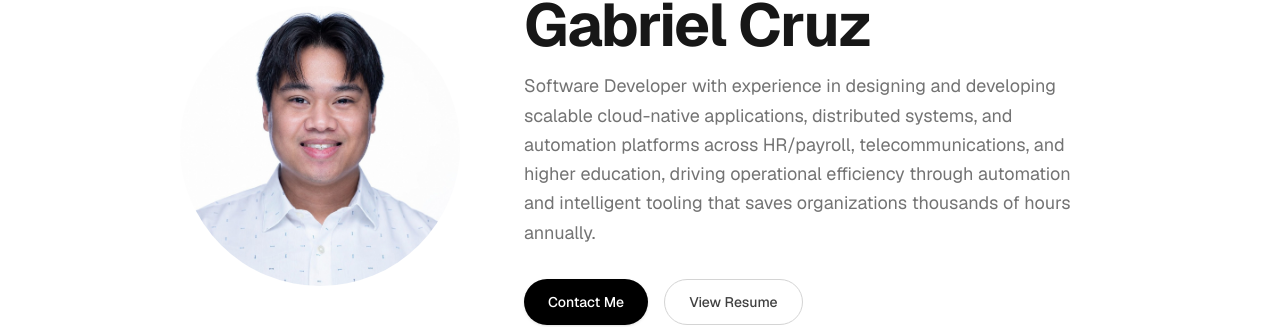
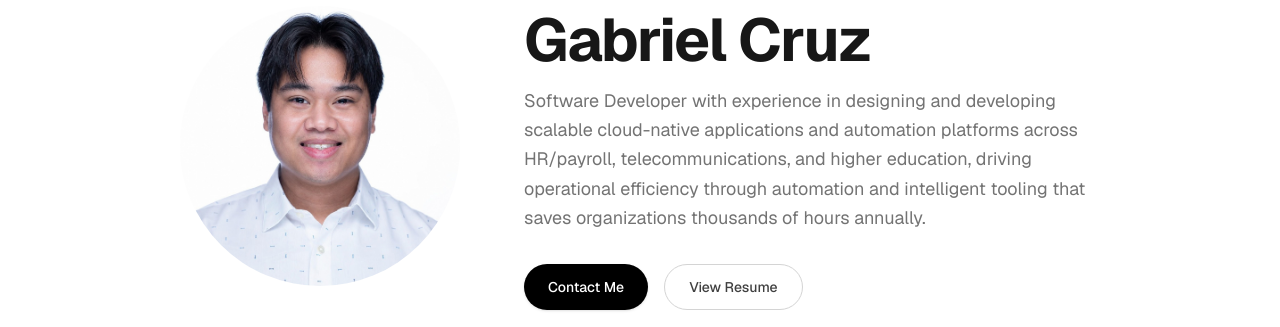
Before and after one commit to gabrielzurc10/personal-page, a Next.js app in the folder frontend/: page / in a window 1280 px wide. Shown: the part 286-613 px from the top of the page. Built offline with nearby package versions, Linux system fonts and the light colour scheme; no server answers.

Commit message:
fix hero

```diff
--- a/frontend/src/components/Hero.tsx
+++ b/frontend/src/components/Hero.tsx
@@ -25,8 +25,8 @@ export default function Hero() {
           </h1>
           <p className="mb-8 max-w-xl text-lg leading-relaxed text-neutral-500 dark:text-neutral-400">
             Software Developer with experience in designing and
-            developing scalable cloud-native applications, distributed systems,
-            and automation platforms across HR/payroll, telecommunications, and
+            developing scalable cloud-native applications and
+            automation platforms across HR/payroll, telecommunications, and
             higher education, driving operational efficiency through automation
             and intelligent tooling that saves organizations thousands of hours
             annually.
```
